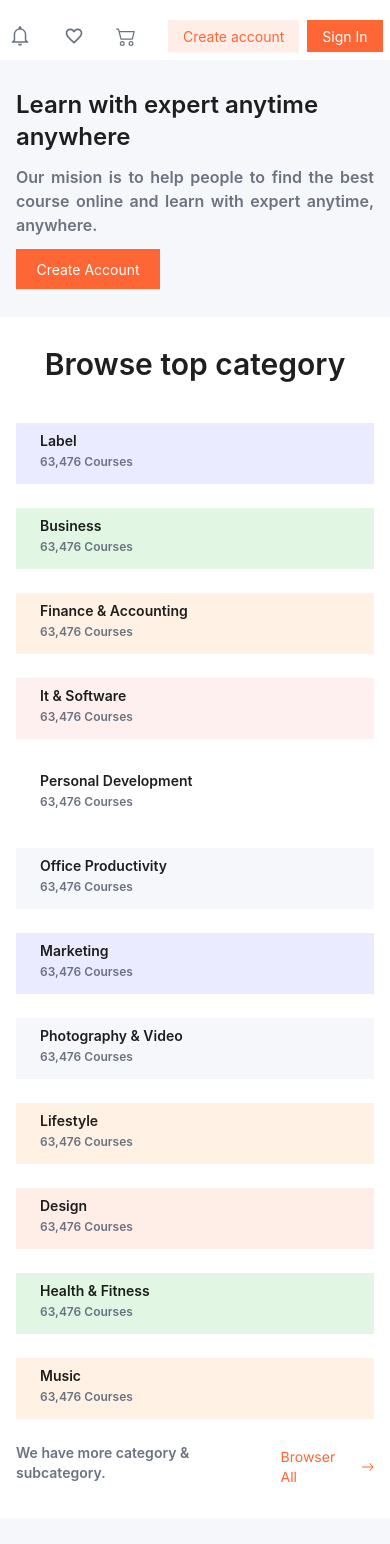
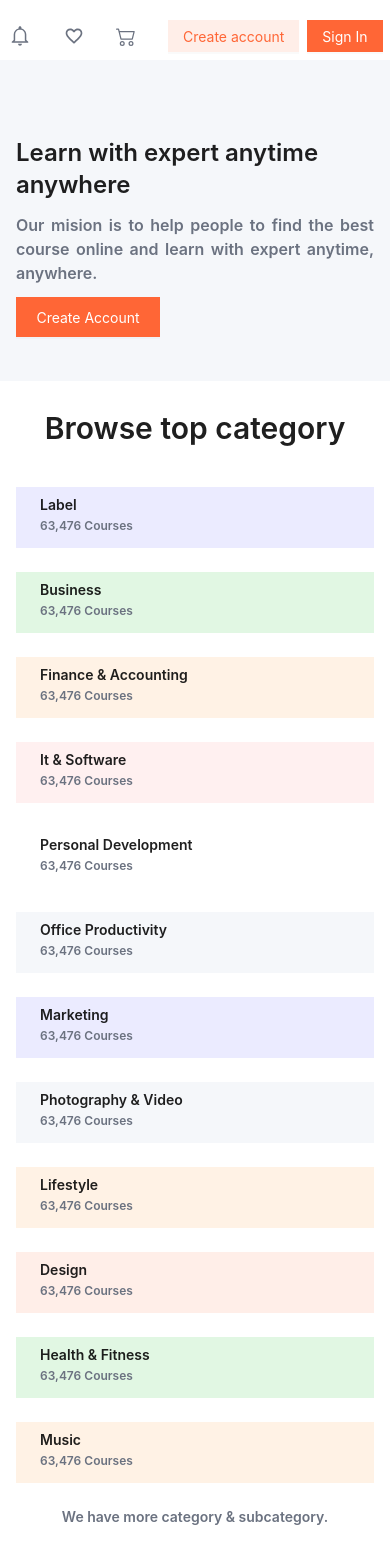
Before and after one commit to Ramakm/E-tutor, a Next.js app: page / in a window 390 px wide. Shown: the part 100-1644 px from the top of the page. Built offline with nearby package versions, Linux system fonts and the light colour scheme.

Commit message:
All section responsive

```diff
--- a/src/components/Category/Category.tsx
+++ b/src/components/Category/Category.tsx
@@ -125,7 +125,7 @@ const Category = () => {
           ))}
         </Row>
         {/*--- Button ----*/}
-        <div className="flex justify-center items-center gap-2 mt-3">
+        <div className="flex justify-center flex-wrap items-center gap-2 mt-3">
           <div>
             <Typography.Title level={2} className="text-sm text-gray-500">
               We have more category & subcategory.
--- a/src/components/Hero/Hero.tsx
+++ b/src/components/Hero/Hero.tsx
@@ -2,6 +2,7 @@
 import Image from "next/image";
 import { Typography, Row, Col, Button } from "antd";
 import bannerImg from "../../../public/assets/images/softic_banner_image.png";
+import Link from "next/link";
 
 const Hero = () => {
   return (
@@ -15,7 +16,7 @@ const Hero = () => {
             md={12}
             lg={12}
             xl={12}
-            className="lg:order-1 md:order-1 order-2"
+            className="lg:order-1 md:order-1 order-2 lg:my-0 md:my-0 my-4"
           >
             <div className="md:space-y-6 space-y-3">
               <Typography.Title
@@ -31,6 +32,8 @@ const Hero = () => {
                 Our mision is to help people to find the best course online and
                 learn with expert anytime, anywhere.
               </Typography.Title>
+              <div>
+                <Link href={""}>
                   <Button
                     className={
                       "bg-primary h-10 w-36 text-neutral border-none rounded-none"
@@ -38,6 +41,8 @@ const Hero = () => {
                   >
                     Create Account
                   </Button>
+                </Link>
+              </div>
             </div>
           </Col>
           {/*--- Right Info ----*/}
@@ -47,7 +52,7 @@ const Hero = () => {
             md={12}
             lg={12}
             xl={12}
-            className="lg:order-2 md:order-2 order-1"
+            className="lg:order-2 md:order-2 order-1 lg:my-0 md:my-0 my-4"
           >
             <div>
               <Image
--- a/src/components/Instructor/Instructor.tsx
+++ b/src/components/Instructor/Instructor.tsx
@@ -50,7 +50,7 @@ const Instructor = () => {
             <Col xs={24} sm={24} md={24} lg={12} xl={12}>
               <div>
                 <div className="bg-neutral px-6 py-4 lg:mx-6 lg:my-0 my-6">
-                  <Typography.Text className="text-2xl block">
+                  <Typography.Text className="md:text-2xl text-xl block">
                     Your teaching & earning steps
                   </Typography.Text>
                   <div className="flex justify-between flex-wrap items-center gap-4 my-3">
--- a/src/components/Layouts/Footer.tsx
+++ b/src/components/Layouts/Footer.tsx
@@ -26,6 +26,7 @@ const Footer = () => {
                   Start learning with 67.1k students around the world.
                 </Typography.Title>
                 <Space className="mt-5">
+                  <Link href={""}>
                     <Button
                       className={
                         "bg-primary lg:w-40 md:w-40 text-neutral border-none rounded-none"
@@ -33,6 +34,8 @@ const Footer = () => {
                     >
                       Join the Family
                     </Button>
+                  </Link>
+                  <Link href={""}>
                     <Button
                       className={
                         "bg-gray-700 lg:w-40 md:w-40 text-neutral border-none rounded-none"
@@ -40,6 +43,7 @@ const Footer = () => {
                     >
                       Browser All Courses
                     </Button>
+                  </Link>
                 </Space>
               </div>
             </Col>
--- a/src/components/RecentCourse/RecentCourse.tsx
+++ b/src/components/RecentCourse/RecentCourse.tsx
@@ -8,6 +8,7 @@ import { FiBarChart } from "react-icons/fi";
 import { BsArrowRight, BsCart2 } from "react-icons/bs";
 import { MdFavoriteBorder } from "react-icons/md";
 import UserImg from "../../../public/assets/images/Photo.png";
+import Link from "next/link";
 
 const RecentCourse = () => {
   return (
@@ -21,6 +22,7 @@ const RecentCourse = () => {
           {CourseData?.slice(0, 4)?.map((course, index) => (
             <div key={index} className="group">
               {/*--- Recent Course ----*/}
+              <Link href={""}>
                 <div className="lg:group-hover:hidden block h-[333px] border border-gray-100 z-0">
                   <Image
                     src={course?.img}
@@ -96,6 +98,7 @@ const RecentCourse = () => {
                     </div>
                   </div>
                 </div>
+              </Link>
               {/*---- Hover to Course Details ----*/}
               <div
                 className={`lg:w-[424px] lg:h-[600px] absolute lg:-top-14 ${
@@ -257,6 +260,7 @@ const RecentCourse = () => {
         </div>
         {/*--- Button ----*/}
         <div className="mt-8 flex justify-center">
+          <Link href={""}>
             <Button
               className={
                 "w-56 h-12 flex justify-between items-center gap-3 bg-secondary text-primary border-none rounded-none text-sm font-semibold"
@@ -264,6 +268,7 @@ const RecentCourse = () => {
             >
               Browser All Courses <BsArrowRight className="text-lg" />
             </Button>
+          </Link>
         </div>
       </div>
     </>
```
Lines whose indentation alone changed are shown as unchanged.
